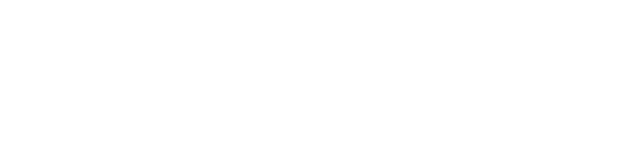
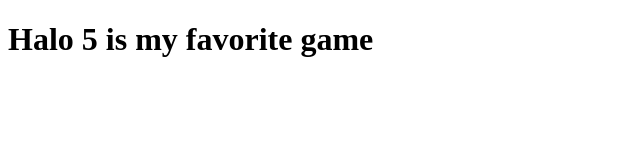
Before and after one commit to Leonardodcv/merges_test, a plain HTML site: page index.html in a window 1280 px wide. Shown: the whole page, without its empty margins (0-640 px from the left). Drawn offline with Linux system fonts and the light colour scheme.

Commit message:
added h1

```diff
--- a/index.html
+++ b/index.html
@@ -7,6 +7,6 @@
     <title>qweqweqwe</title>
 </head>
 <body>
-
+    <h1>Halo 5 is my favorite game</h1>
 </body>
 </html>
```
